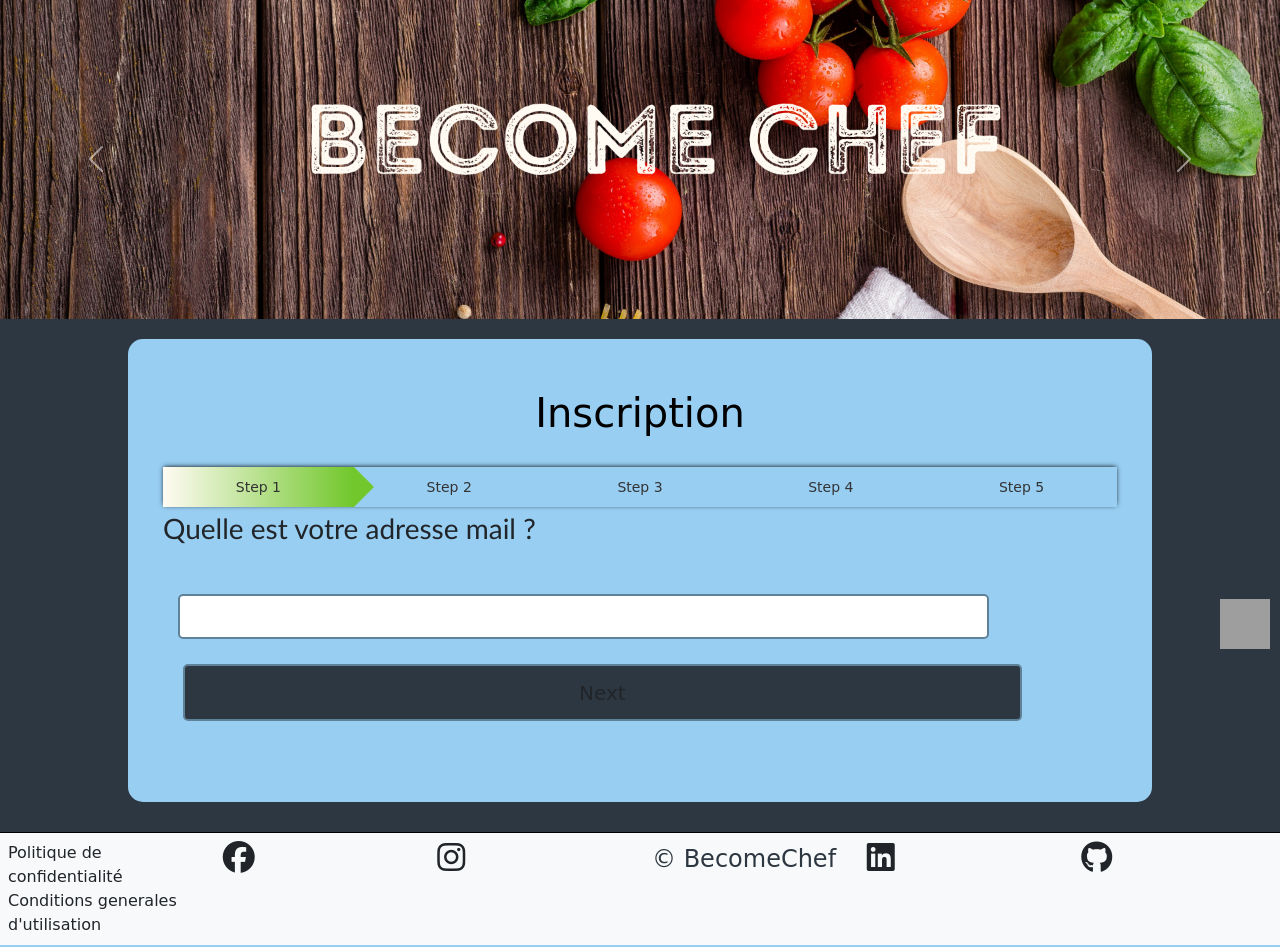
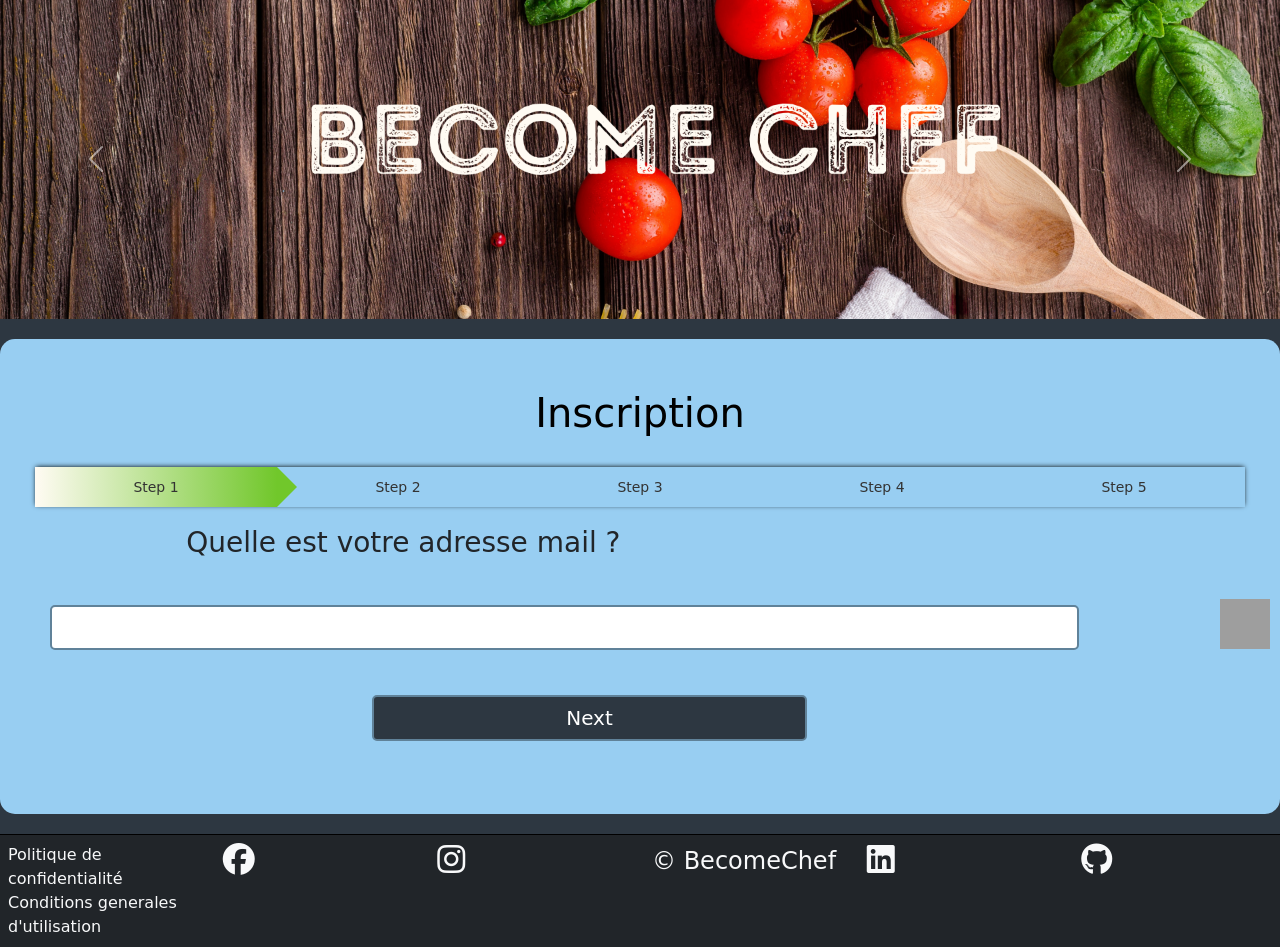
Before and after one commit to FifthYonko/BecomeChef, a Symfony app: template templates/registration/register.html.twig in a window 1280 px wide. Shown: the part 141-1088 px from the top of the page. Run offline with Twig, Linux system fonts and the light colour scheme; the template is opened without the code that fills it, so the values that code supplies are empty; form fields are guessed from the names that the template uses; some libraries are stand-ins or nearby versions; grey boxes are pictures that could not be loaded.

Commit message:
modification du formulaire d'inscription, modification du footer , modification de la methode de recherche de recette , afin de mettre une instruction en cas de resultat null

```diff
--- a/public/css/BaseStyle.css
+++ b/public/css/BaseStyle.css
@@ -4,9 +4,7 @@
     font-family: Dejavu Sans;
 
 }
-.navTop{
-    background:-webkit-linear-gradient(top, #71C72B ,#26430F 99%);
-}
+
 .titres{
     font-family: 'Gill Sans', 'Gill Sans MT', Calibri, 'Trebuchet MS', sans-serif;
     font-size: 18px;
--- a/public/css/inscription.css
+++ b/public/css/inscription.css
@@ -1,10 +1,6 @@
 
 
 .containerDiv {
-
-    width: 80%;
-    height: auto;
-    margin: 20px auto;
     text-align: center;
     padding: 50px 35px 10px 35px;
 }
@@ -30,7 +26,7 @@
 
 .formulaire form .page {
     width: 25%;
-    margin: 0px;
+    margin: auto;
     transition: margin-left 0.3s ease-in-out;
 
 }
@@ -65,15 +61,15 @@
 .formulaire form .page .btns  {
 
     width: 80%;
-    justify-content: space-between;
+    justify-content: space-around;
 }
 
 
 
 .formulaire form .page .btns button {
-    margin-top: -20px !important;
-    margin-left: 10px;
-    margin-right: 10px;
+
+    margin: auto;
+    width: 40%;
 
 }
 .formulaire form .first-page .btns {
@@ -126,14 +122,3 @@
     top: 0;
     border-left: 20px solid #71C72B ;
 }
-
-
-@media (min-width:1350px) {
-
-
-    .containerDiv {
-        width: 31%;
-    }
-
-
-}
--- a/templates/components/_footer.html.twig
+++ b/templates/components/_footer.html.twig
@@ -1,14 +1,14 @@
 <footer>
-   <div class="container-fluid p-2 bg-light text-dark">
+   <div class="container-fluid p-2 bg-light text-light bg-dark">
       <div class="row d-flex justify-content-around ">
          <div class="col">
-            <a href="{{path('pdc')}}" class="anchorStyle text-dark">Politique de confidentialité</a><br>
-            <a href="{{path('cgu')}}" class="anchorStyle text-dark  ">Conditions generales d'utilisation</a>
+            <a href="{{path('pdc')}}" class="anchorStyle text-light">Politique de confidentialité</a><br>
+            <a href="{{path('cgu')}}" class="anchorStyle text-light  ">Conditions generales d'utilisation</a>
          </div>
          <div class="col"> <i class="fab fa-facebook fa-2x"></i></div>
          <div class="col"> <i class="fab fa-instagram fa-2x"></i></div>
          <div class="col">
-            <p class="fs-4">&copy; BecomeChef</p>
+            <p class="fs-4 text-light">&copy; BecomeChef</p>
          </div>
 
 
--- a/templates/registration/register.html.twig
+++ b/templates/registration/register.html.twig
@@ -5,7 +5,7 @@
 {% block body %}
 
 <link rel="stylesheet" href="{{asset('css/inscription.css')}}">
-<div class="conteneur containerDiv conteneurBox">
+<div class=" containerDiv conteneurBox">
 	<header class="titres coloredText"><h1>Inscription</h1></header>
 	<div class="step-row">
 		<div id="progress"></div>
@@ -28,12 +28,15 @@
 	<div class="formulaire">
 		{# affichage du formulaire #}
 
-		{{ form_start(registrationForm) }}
+		{{ form_start(registrationForm,{'attr':{'class': 'petitConteneur'}}) }}
 
 		<!-- page 1 -->
 		<div class="page first-page">
 			{{form_errors(registrationForm)}}
-			<div class="titres fs-3 text-start">Quelle est votre adresse mail ?</div>
+			<div class="titres fs-4 text-start w-75 m-auto">
+				<h3 class="w-75 ">Quelle est votre adresse mail ?</h3>
+			</div>
+
 			<div class="champs d-flex flex-wrap">
 				{{ form_widget(registrationForm.email,{'attr': {'class': 'formInput'}}) }}
 				{{form_errors(registrationForm.email)}}
@@ -42,26 +45,32 @@
 			</div>
 
 			<div class="champs btns">
-				<button class="firstNext next FormSub btn w-100 text-dark fs-5 mb-2">Next</button>
+				<button class="firstNext next FormSub btn  fs-5 mb-2">Next</button>
 			</div>
 
 		</div>
 		<!-- page 2 -->
 		<div class="page">
-			<div class="titres fs-3 text-start">Veuillez choisir un pseudo</div>
+			<div class="titres fs-4 text-start w-75 m-auto">
+				<h3 class="w-75">Veuillez choisir un pseudo</h3>
+			</div>
+
 			<div class="champs d-flex flex-wrap">
 				{{ form_widget(registrationForm.pseudo,{'attr': {'class': 'formInput'}}) }}
 				{{form_errors(registrationForm.pseudo)}}
 			</div>
 			<div class="champs btns">
-				<button class="prev-1 prev FormSub btn w-100 text-dark fs-5 mb-2">Previous</button>
-				<button class="next-1 next FormSub btn w-100 text-dark fs-5 mb-2">Next</button>
+				<button class="prev-1 prev FormSub btn  fs-5 mb-2">Previous</button>
+				<button class="next-1 next FormSub btn   fs-5 mb-2">Next</button>
 
 			</div>
 		</div>
 		<!-- page 3 -->
 		<div class="page">
-			<div class="titres fs-3 text-start">Voulez vous ajouter une photo ?</div>
+			<div class="titres fs-4 text-start w-75 m-auto">
+				<h3 class="w-75">Voulez vous ajouter une photo ?</h3>
+			</div>
+
 			<div class="champs d-flex flex-wrap">
 				{{ form_widget(registrationForm.photo) }}
 				{{form_errors(registrationForm.photo)}}
@@ -69,14 +78,16 @@
 			</div>
 
 			<div class="champs btns">
-				<button class="prev-2 prev FormSub btn w-100 text-dark fs-5 mb-2">Previous</button>
-				<button class="next-2 next FormSub btn w-100 text-dark fs-5 mb-2">Next</button>
+				<button class="prev-2 prev FormSub btn   fs-5 mb-2">Previous</button>
+				<button class="next-2 next FormSub btn  fs-5 mb-2">Next</button>
 
 			</div>
 		</div>
 		<!-- page 4 -->
 		<div class="page">
-			<div class="titres fs-3 text-start">Veuillez choisir un mot de passe</div>
+			<div class="titres fs-4 text-start w-75 m-auto">
+				<h3 class="w-75">Veuillez choisir un mot de passe</h3>
+			</div>
 			<div class="champs d-flex ">
 							{{form_errors(registrationForm.password)}}
 
@@ -86,13 +97,13 @@
 			</div>
 			<div class="champs btns">
 
-				<button class="prev-3 prev FormSub btn w-100 text-dark fs-5 mb-2">Previous</button>
-				<button class=" next-3 FormSub btn w-100 text-dark fs-5 mb-2">Next</button>
+				<button class="prev-3 prev FormSub btn  fs-5 mb-2">Previous</button>
+				<button class=" next-3 FormSub btn   fs-5 mb-2">Next</button>
 			</div>
 		</div>
 		<!-- page 5 -->
 		<div class="page">
-			<div class="titres fs-5 text-start w-75 ">
+			<div class="titres fs-4 text-start w-75 m-auto ">
 				<p>En cochant cette case vous acceptez les <a href="{{path('cgu')}}" class="anchorStyle   ">Conditions generales d'utilisation</a> et la
 					<a href="{{path('pdc')}}" class="anchorStyle ">Politique de confidentialité</a></p>
 			</div>
@@ -101,9 +112,9 @@
 				{{ form_errors(registrationForm.agreeTerms) }}
 			</div>
 			<div class="champs btns">
-				<button class="prev-4 prev FormSub btn w-100 text-dark fs-5 mb-2">Previous</button>
+				<button class="prev-4 prev FormSub btn fs-5 mb-2">Previous</button>
 
-				<button type="submit" class="FormSub btn w-100 text-dark fs-5 mb-2">Inscription</button>
+				<button type="submit" class="FormSub btn fs-5 mb-2">Inscription</button>
 			</div>
 		</div>
 
```
Also changed, not shown: src/Controller/RecetteController.php (+30 -28 lines).
